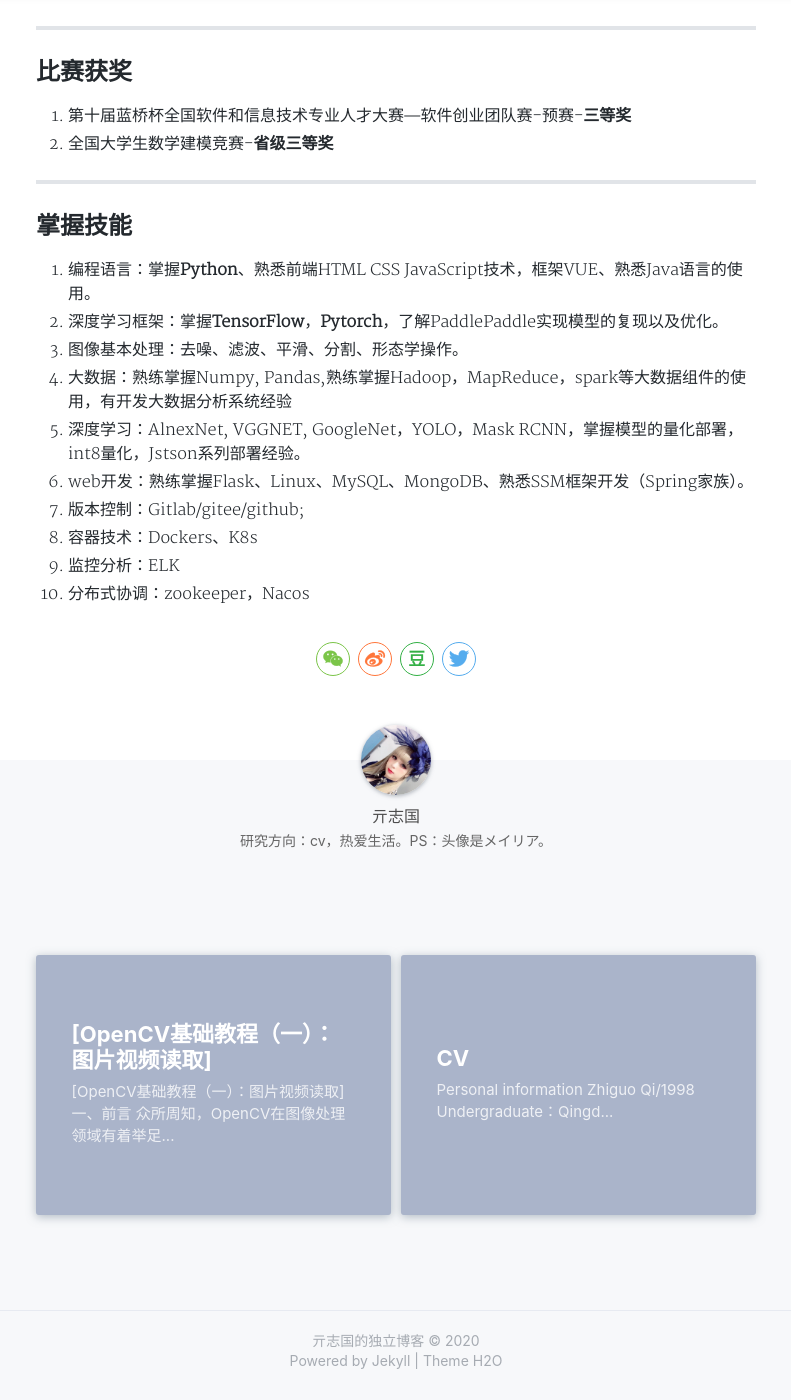
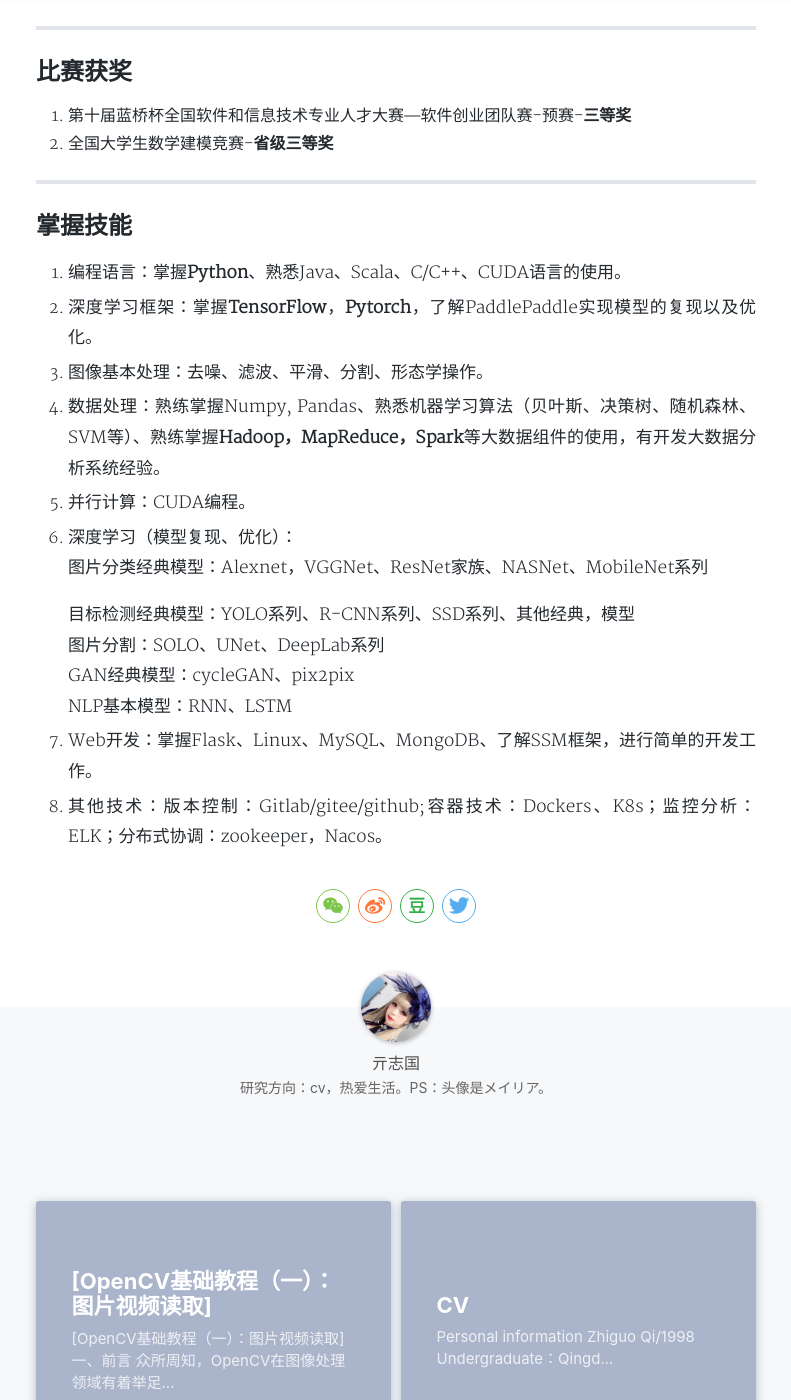
Before and after one commit to Qzgfather/Qzgfather.github.io, a Jekyll site: the page built from _posts/2020-01-09-hello.md, in a window 1280 px wide and 1400 px high, scrolled down 1746 px. Shown: the whole window, without its empty margins (244-1035 px from the left). Built offline with Jekyll 4.4.1, drawn with Linux system fonts in a browser that asks for light colours; nearby versions of some CDN libraries; a style sheet for code colours, icons or effects is not loaded.

Commit message:
update cv

```diff
--- a/_posts/2020-01-09-hello.md
+++ b/_posts/2020-01-09-hello.md
@@ -68,13 +68,28 @@ tags: 个人简介
 
 ## 掌握技能
 
-1. 编程语言：掌握**Python**、熟悉前端HTML CSS JavaScript技术，框架VUE、熟悉Java语言的使用。
+1. 编程语言：掌握**Python**、熟悉Java、Scala、C/C++、CUDA语言的使用。
+
 2. 深度学习框架：掌握**TensorFlow**，**Pytorch**，了解PaddlePaddle实现模型的复现以及优化。
+
 3. 图像基本处理：去噪、滤波、平滑、分割、形态学操作。
-4. 大数据：熟练掌握Numpy, Pandas,熟练掌握Hadoop，MapReduce，spark等大数据组件的使用，有开发大数据分析系统经验
-5. 深度学习：AlnexNet, VGGNET, GoogleNet，YOLO，Mask RCNN，掌握模型的量化部署，int8量化，Jstson系列部署经验。
-6. web开发：熟练掌握Flask、Linux、MySQL、MongoDB、熟悉SSM框架开发（Spring家族）。
-7. 版本控制：Gitlab/gitee/github;
-8. 容器技术：Dockers、K8s
-9. 监控分析：ELK
-10. 分布式协调：zookeeper，Nacos
+
+4. 数据处理：熟练掌握Numpy, Pandas、熟悉机器学习算法（贝叶斯、决策树、随机森林、SVM等）、熟练掌握**Hadoop，MapReduce，Spark**等大数据组件的使用，有开发大数据分析系统经验。
+
+5. 并行计算：CUDA编程。
+
+6. 深度学习（模型复现、优化）：
+
+   图片分类经典模型：Alexnet，VGGNet、ResNet家族、NASNet、MobileNet系列
+
+   目标检测经典模型：YOLO系列、R-CNN系列、SSD系列、其他经典，模型
+
+   图片分割：SOLO、UNet、DeepLab系列
+
+   GAN经典模型：cycleGAN、pix2pix
+
+   NLP基本模型：RNN、LSTM
+
+7. Web开发：掌握Flask、Linux、MySQL、MongoDB、了解SSM框架，进行简单的开发工作。
+
+8. 其他技术：版本控制：Gitlab/gitee/github;容器技术：Dockers、K8s；监控分析：ELK；分布式协调：zookeeper，Nacos。
```
